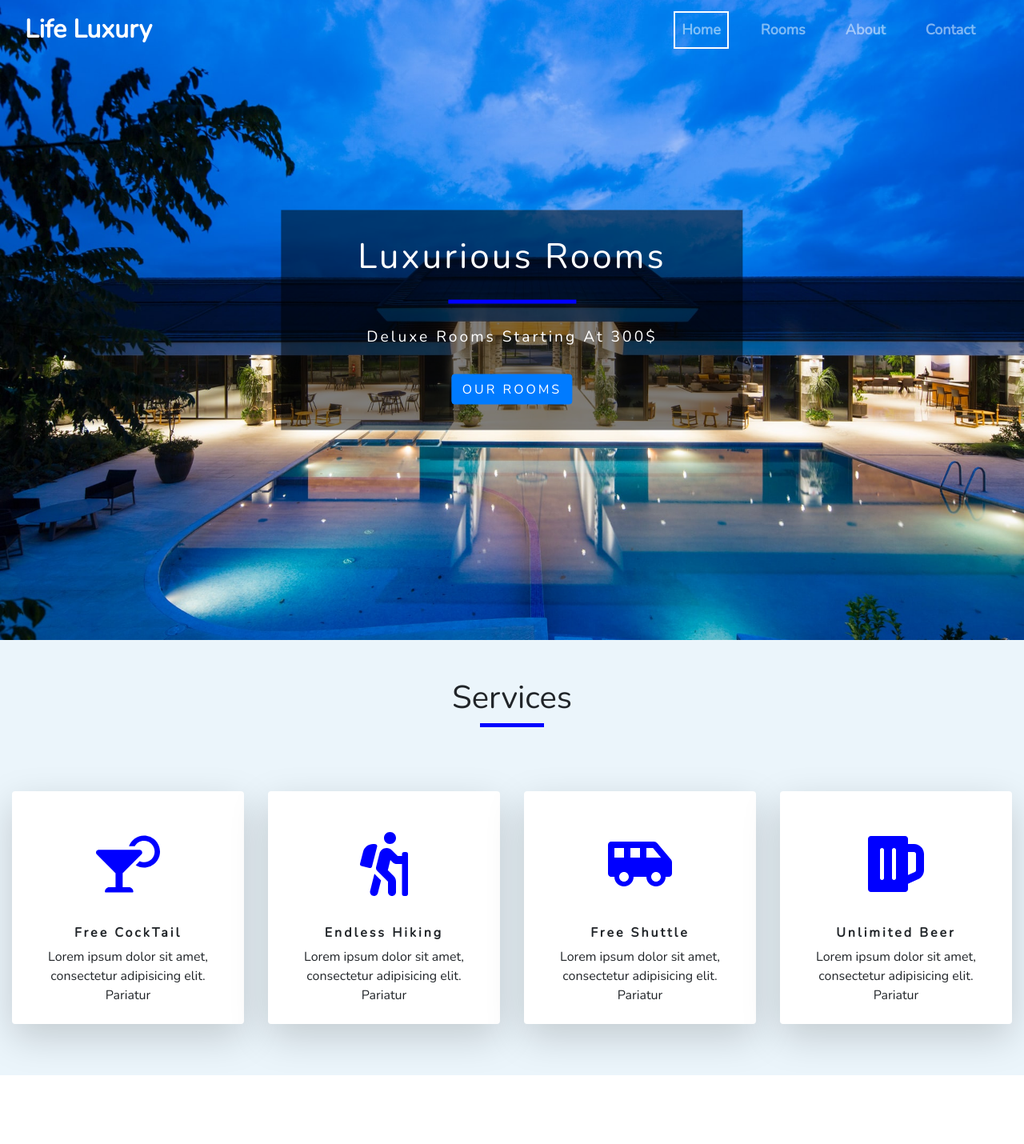
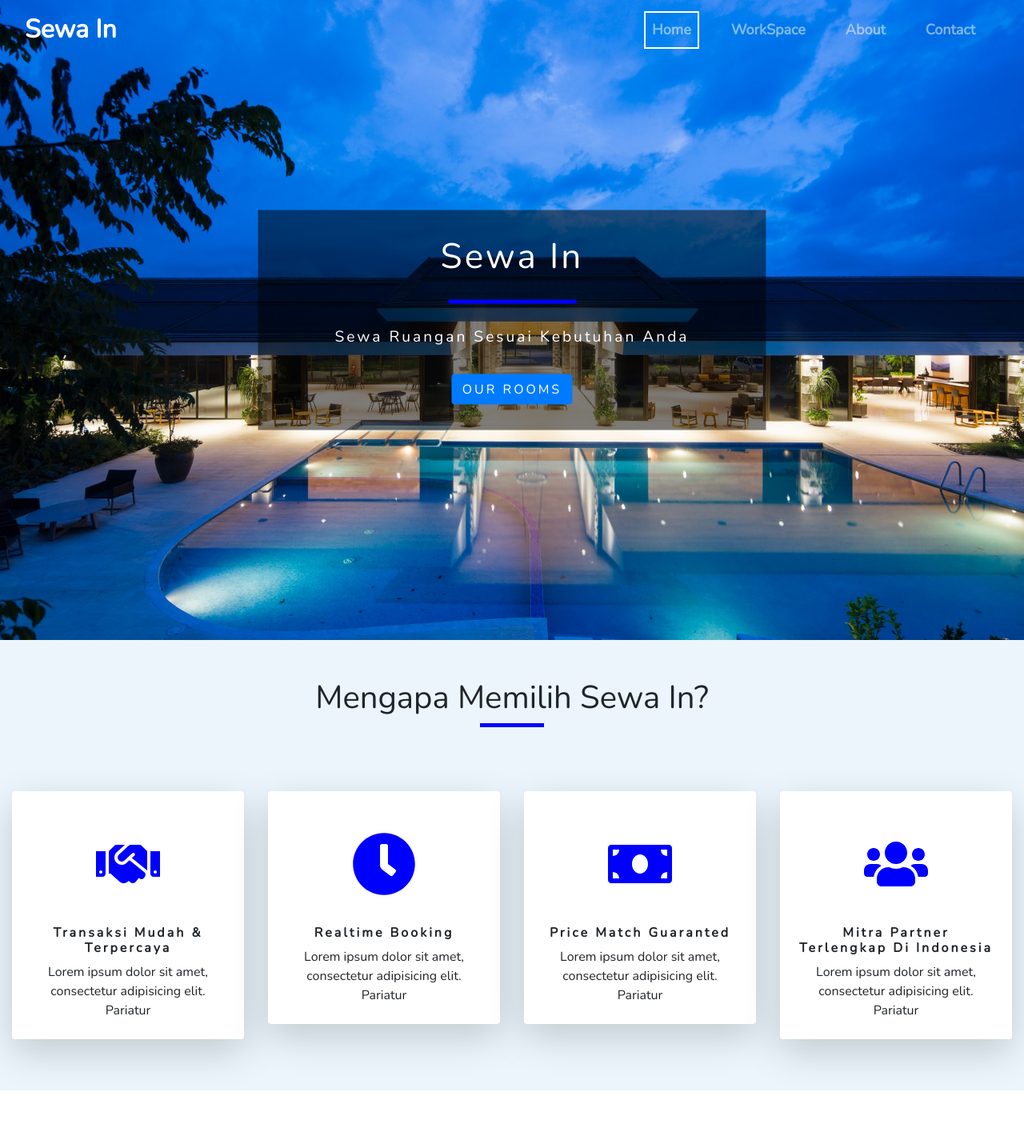
Before and after one commit to maskurniashidi/FE-Project2, a React (Create React App) app: page / in a window 1280 px wide. Shown: the top 1430 px of the page at 80% size. Built offline with nearby package versions, Linux system fonts and the light colour scheme.

Commit message:
Update Home

```diff
--- a/public/index.html
+++ b/public/index.html
@@ -1,21 +1,21 @@
 <!DOCTYPE html>
 <html lang="en">
-  <head>
+
+<head>
     <meta charset="utf-8" />
     <link rel="icon" href="%PUBLIC_URL%/favicon.ico" />
     <meta name="viewport" content="width=device-width, initial-scale=1" />
     <meta name="theme-color" content="#000000" />
-    <meta
-      name="description"
-      content="Web site created using create-react-app"
-    />
+    <meta name="description" content="Web site created using create-react-app" />
     <link rel="apple-touch-icon" href="%PUBLIC_URL%/logo192.png" />
     <link rel="manifest" href="%PUBLIC_URL%/manifest.json" />
-    <title>Hotel Room Booking React app</title>
+    <title>Sewa Ruang dengan Mudah di Sewa In</title>
     <link href="https://fonts.googleapis.com/css2?family=Nunito&display=swap" rel="stylesheet">
-  </head>
-  <body>
+</head>
+
+<body>
     <noscript>You need to enable JavaScript to run this app.</noscript>
     <div id="root"></div>
-  </body>
+</body>
+
 </html>
--- a/src/components/FeaturedRooms.jsx
+++ b/src/components/FeaturedRooms.jsx
@@ -4,20 +4,20 @@ import Loading from './Loading';
 import Room from './Room';
 import Title from './Title';
 
-export default class FeaturedRooms  extends Component {
+export default class FeaturedRooms extends Component {
     static contextType = RoomContext;
     render() {
-        let { loading, featuredRooms : rooms } = this.context;
+        let { loading, featuredRooms: rooms } = this.context;
         console.log(rooms);
         rooms = rooms.map(room => {
-            return <Room key={room.id} room={room}/>
+            return <Room key={room.id} room={room} />
         });
         return (
 
             <section className="featured-rooms container">
-                <Title  title="Featured Rooms" />
+                <Title title="Layanan Unggulan" />
                 <div className="row">
-                  {loading ? <Loading/> : rooms}
+                    {loading ? <Loading /> : rooms}
                 </div>
             </section>
         )
--- a/src/components/Footer.jsx
+++ b/src/components/Footer.jsx
@@ -1,6 +1,6 @@
 import React from 'react'
-import { FaFacebookSquare,FaLinkedin } from 'react-icons/fa';
-import {IoLogoYoutube} from 'react-icons/io';
+import { FaFacebookSquare, FaLinkedin } from 'react-icons/fa';
+import { IoLogoYoutube } from 'react-icons/io';
 import { AiFillInstagram } from 'react-icons/ai';
 
 const Footer = () => {
@@ -9,10 +9,10 @@ const Footer = () => {
             <div className="container py-1">
                 <div className="row">
                     <div className="col-md-6 col-12 my-auto">
-                        <small>Copyright &copy; Haryanvi Developer</small>
+                        <small>Copyright &copy; Hai Kawan Dev</small>
                     </div>
                     <div className="col-md-6 col-12">
-                        <div className="d-flex float-right">
+                        {/* <div className="d-flex float-right">
                             <a href="https://www.facebook.com/HaryanviDeveloper/">
                                 <FaFacebookSquare className="connect text-dark" /></a>
                             <a href="https://www.linkedin.com/in/lekhraj-kashyap-b1aa15139/">
@@ -21,7 +21,7 @@ const Footer = () => {
                                 <AiFillInstagram className="connect text-dark" /></a>
                             <a href="https://www.youtube.com/channel/UCDGDXevsQo67KVkmjrd9ruQ?view_as=subscriber">
                                 <IoLogoYoutube className="connect text-dark" /></a>
-                        </div>
+                        </div> */}
                     </div>
                 </div>
             </div>
--- a/src/components/Navbar.jsx
+++ b/src/components/Navbar.jsx
@@ -1,10 +1,10 @@
 import React from 'react';
-import {NavLink} from 'react-router-dom';
+import { NavLink } from 'react-router-dom';
 import { FaAlignRight } from 'react-icons/fa';
 import jquery from 'jquery';
 
 // for changing navbar  color
-jquery(window).scroll(function() {
+jquery(window).scroll(function () {
     jquery('nav').toggleClass('scrolled', jquery(this).scrollTop() > 0);
 })
 
@@ -13,7 +13,7 @@ const Navbar = () => {
         <>
             <nav className="navbar navbar-expand-sm navbar-dark bg-transparent py-2 fixed-top">
                 <div className="container-fluid ">
-                <span className="navbar-brand font-weight-bolder">Life Luxury</span>
+                    <span className="navbar-brand font-weight-bolder">Sewa In</span>
                     <a href="void(0)" className="navbar-toggler border-0" data-toggle="collapse" data-target="#navbarSupportedContent" aria-controls="navbarSupportedContent" aria-expanded="false" aria-label="Toggle navigation">
                         <span>
                             <FaAlignRight className="nav-icon" /></span>
@@ -24,7 +24,7 @@ const Navbar = () => {
                                 <NavLink className="nav-link" activeClassName="active_class" exact to="/">Home</NavLink>
                             </li>
                             <li className="nav-item">
-                            <NavLink className="nav-link" activeClassName="active_class" exact to="/rooms">Rooms</NavLink>
+                                <NavLink className="nav-link" activeClassName="active_class" exact to="/rooms">WorkSpace</NavLink>
                             </li>
                             <li className="nav-item">
                                 <NavLink className="nav-link" activeClassName="active_class" exact to="/about">About</NavLink>
--- a/src/components/Services.jsx
+++ b/src/components/Services.jsx
@@ -1,28 +1,28 @@
 import React, { Component } from 'react'
 import Title from './Title'
-import {FaCocktail, FaHiking , FaShuttleVan,FaBeer} from 'react-icons/fa'
+import { FaHandshake, FaClock, FaMoneyBill, FaUsers } from 'react-icons/fa'
 
 export default class Services extends Component {
-    state={
-        services:[
+    state = {
+        services: [
             {
-                icon:<FaCocktail/>,
-                title: "Free CockTail",
+                icon: <FaHandshake />,
+                title: "Transaksi Mudah & Terpercaya",
                 info: "Lorem ipsum dolor sit amet, consectetur adipisicing elit. Pariatur"
             },
             {
-                icon:<FaHiking/>,
-                title: "Endless Hiking",
+                icon: <FaClock />,
+                title: "Realtime Booking",
                 info: "Lorem ipsum dolor sit amet, consectetur adipisicing elit. Pariatur"
             },
             {
-                icon:<FaShuttleVan/>,
-                title: "Free Shuttle",
+                icon: <FaMoneyBill />,
+                title: "Price Match Guaranted",
                 info: "Lorem ipsum dolor sit amet, consectetur adipisicing elit. Pariatur"
             },
             {
-                icon:<FaBeer/>,
-                title: "Unlimited Beer",
+                icon: <FaUsers />,
+                title: "Mitra Partner Terlengkap di Indonesia",
                 info: "Lorem ipsum dolor sit amet, consectetur adipisicing elit. Pariatur"
             },
 
@@ -31,10 +31,10 @@ export default class Services extends Component {
     render() {
         return (
             <div className="container-fluid services">
-             <Title title="Services" />
+                <Title title="Mengapa Memilih Sewa In?" />
                 <div className="row">
                     {this.state.services.map((item, index) => {
-                      return(
+                        return (
                             <div className="col-md-4 col-lg-3 col-12 mx-auto my-3" key={index}>
                                 <div className="card shadow-lg border-0 p-4">
                                     <article className="service">
--- a/src/pages/Home.jsx
+++ b/src/pages/Home.jsx
@@ -8,15 +8,15 @@ import FeaturedRooms from '../components/FeaturedRooms';
 export default function Home() {
     return (
         <>
-        <Hero hero="defaultHero">
-        </Hero>
-        <Banner title="Luxurious Rooms" subtitle="deluxe rooms starting at 300$">
+            <Hero hero="defaultHero">
+            </Hero>
+            <Banner title="Sewa In" subtitle="Sewa Ruangan Sesuai Kebutuhan Anda">
                 <Link to="/rooms" className="btn btn-primary">
-                      Our Rooms
+                    Our Rooms
                 </Link>
-        </Banner>
-        <Services/>
-        <FeaturedRooms/>
+            </Banner>
+            <Services />
+            <FeaturedRooms />
         </>
 
     )
--- a/src/pages/Rooms.jsx
+++ b/src/pages/Rooms.jsx
@@ -13,7 +13,7 @@ const Rooms = () => {
                     RETURN HOME
                 </Link>
             </Banner>
-        <RoomsContainer/>
+            <RoomsContainer />
         </div>
     )
 }
```
Also changed, not shown: 1 other file (tests, documents, lock files or other folders). Lines whose indentation alone changed are shown as unchanged.
